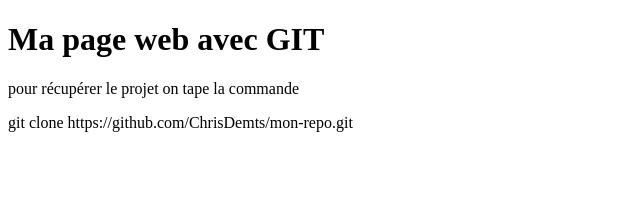
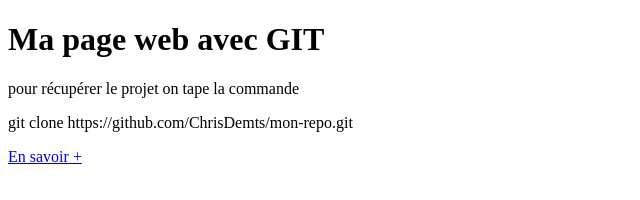
Before and after one commit to ChrisDemts/mon-repo, a plain HTML site: page index.html in a window 1280 px wide. Shown: the full height of the page, 0-640 px from the left. Drawn offline with Linux system fonts and the light colour scheme.

Commit message:
ajout du lien 'en savoir+'

```diff
--- a/index.html
+++ b/index.html
@@ -1,7 +1,7 @@
 <!DOCTYPE html>
 <html lang="fr">
 <head>
-    <title>Mon repo</title>
+    <title>Ma page web avec GIT</title>
 </head>
 <body>
     <header>
@@ -10,6 +10,7 @@
     <main>
         <p>pour récupérer le projet on tape la commande</p>
         <p>git clone https://github.com/ChrisDemts/mon-repo.git</p>
+        <a href="http://">En savoir +</a>
     </main>
 
 </body>
```
